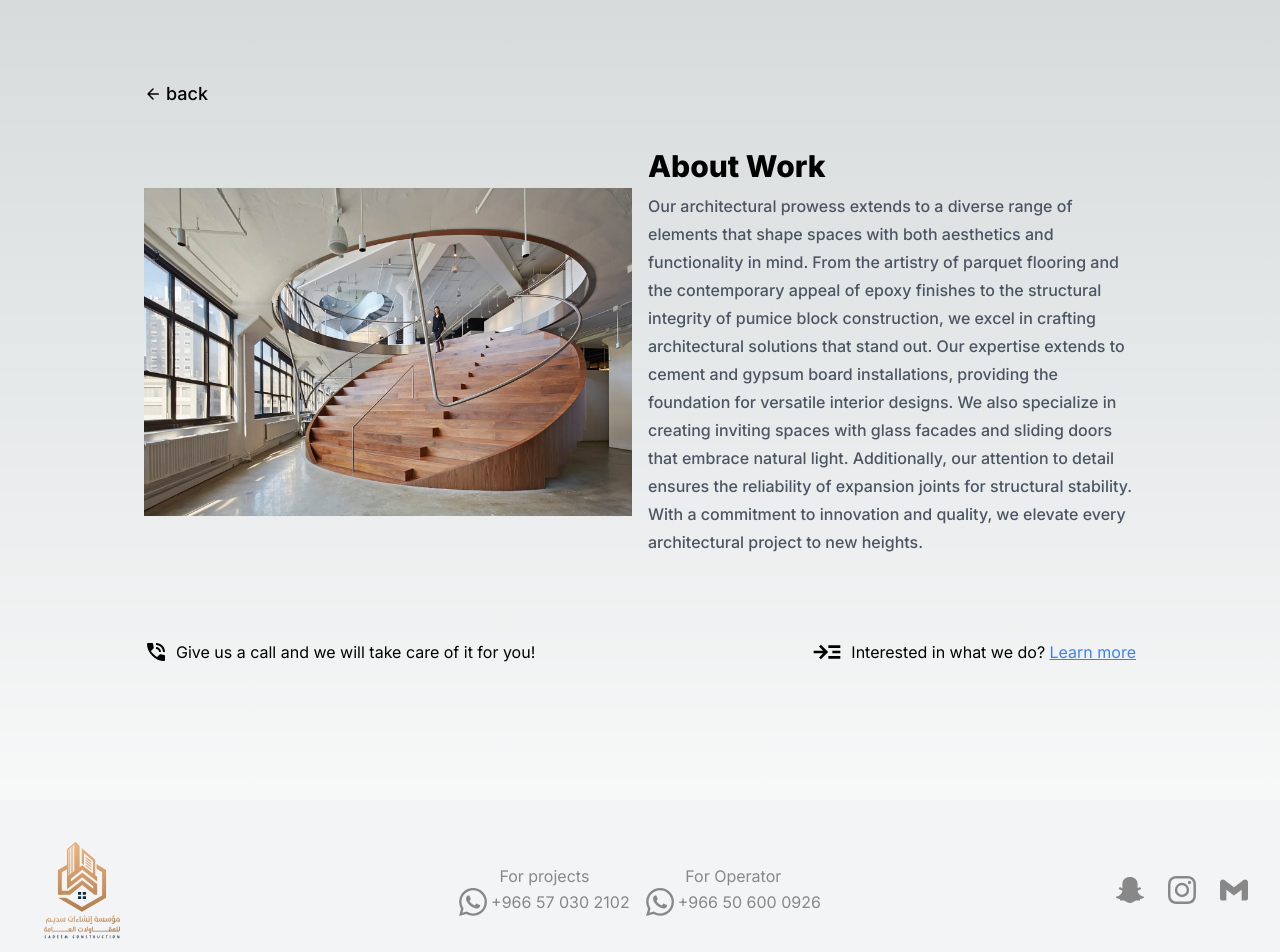
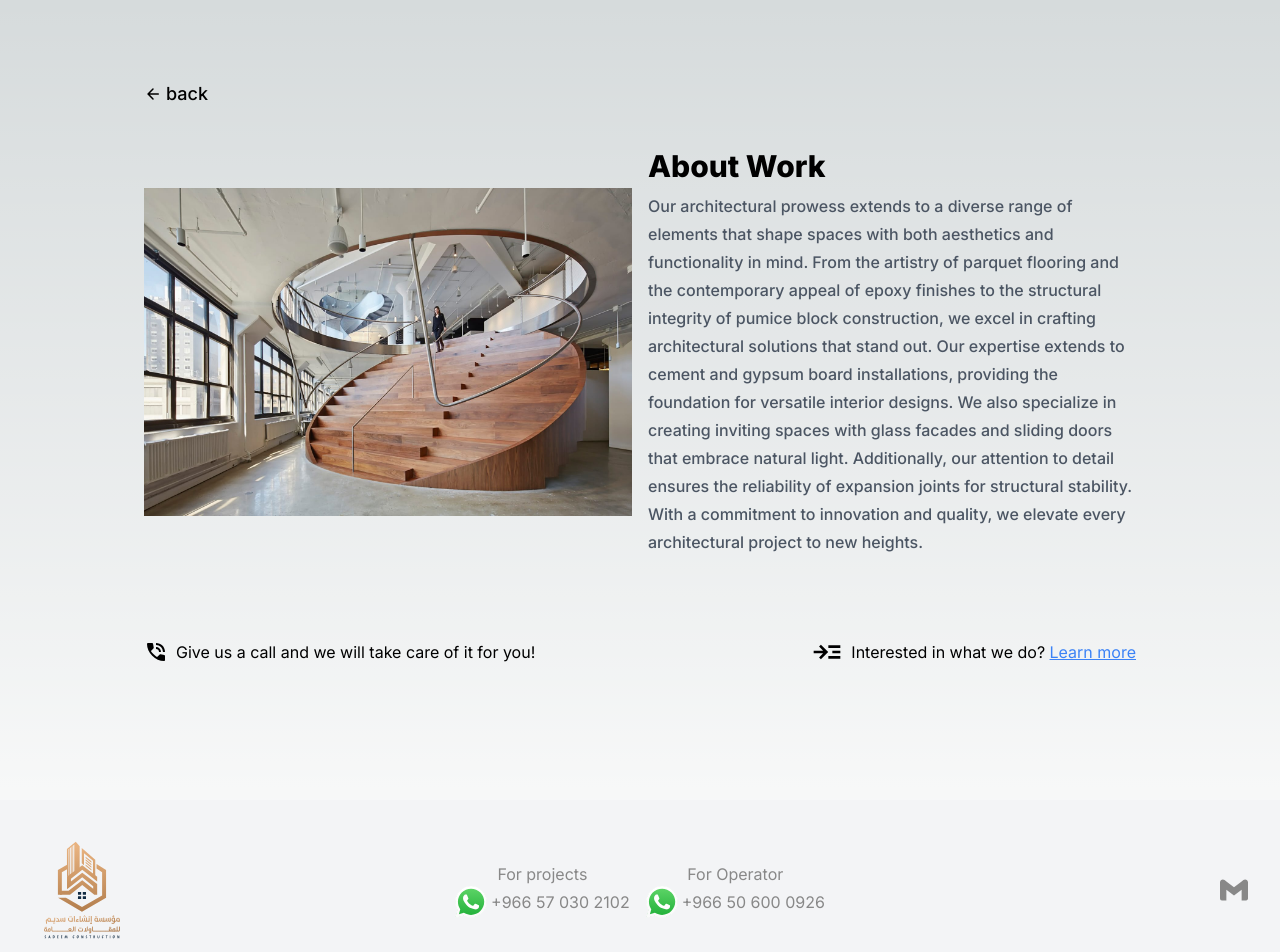
Before and after one commit to karim-mev/sad-construct, a Next.js app: page /services/architectural in a window 1280 px wide. Shown: the top 952 px of the page. Built offline with nearby package versions, Linux system fonts and the light colour scheme.

Commit message:
remove civil photos

```diff
--- a/src/app/page.tsx
+++ b/src/app/page.tsx
@@ -16,11 +16,11 @@
         <div className="absolute bg- bg-opacity-30 flex flex-wrap items- justify-between gap-5 px-10 md:px-40 w-full h-full">
           {" "}
           <div className="flex flex-col items-start justify-center gap-4">
-            <h1 className="text-3xl md:text-7xl text-[#1F1D8B] font-extrabold max-w-[25rem] !leading-snug">
-              DREAM IT WE BUILD
+            <h1 className="text-3xl md:text-7xl text-[#1F1D8B] font-extrabold max-w-[30rem] !leading-snug">
+              YOU DREAM IT WE BUILD
             </h1>
             <h3 className="text-lg font-medium text-[#1F1D8B]">
-              Construction made for the ever evolving world
+              Constructing your dream vision
             </h3>
             {/* <Link
               href="/"
--- a/src/components/Footer.tsx
+++ b/src/components/Footer.tsx
@@ -35,8 +35,8 @@
       </div>
       <div className="flex flex-1 gap-6">
         <div className="flex items-center justify-end gap-6 flex-1">
-          <Snapchat />
-          <Instagram />
+          {/* <Snapchat />
+          <Instagram /> */}
           <Link href="mailto:projects@sadeemconst.com"><Mail /></Link>
         </div>
       </div>
--- a/src/components/icons/Whatsapp.tsx
+++ b/src/components/icons/Whatsapp.tsx
@@ -4,14 +4,44 @@
   return (
     <svg
       xmlns="http://www.w3.org/2000/svg"
-      width="1.75em"
-      height="1.75em"
-      viewBox="0 0 24 24"
+      width="2em"
+      height="2em"
+      viewBox="0 0 256 258"
       {...props}
     >
+      <defs>
+        <linearGradient
+          id="logosWhatsappIcon0"
+          x1="50%"
+          x2="50%"
+          y1="100%"
+          y2="0%"
+        >
+          <stop offset="0%" stopColor="#1FAF38"></stop>
+          <stop offset="100%" stopColor="#60D669"></stop>
+        </linearGradient>
+        <linearGradient
+          id="logosWhatsappIcon1"
+          x1="50%"
+          x2="50%"
+          y1="100%"
+          y2="0%"
+        >
+          <stop offset="0%" stopColor="#F9F9F9"></stop>
+          <stop offset="100%" stopColor="#FFF"></stop>
+        </linearGradient>
+      </defs>
       <path
-        fill="#888888"
-        d="M17.472 14.382c-.297-.149-1.758-.867-2.03-.967c-.273-.099-.471-.148-.67.15c-.197.297-.767.966-.94 1.164c-.173.199-.347.223-.644.075c-.297-.15-1.255-.463-2.39-1.475c-.883-.788-1.48-1.761-1.653-2.059c-.173-.297-.018-.458.13-.606c.134-.133.298-.347.446-.52c.149-.174.198-.298.298-.497c.099-.198.05-.371-.025-.52c-.075-.149-.669-1.612-.916-2.207c-.242-.579-.487-.5-.669-.51a12.8 12.8 0 0 0-.57-.01c-.198 0-.52.074-.792.372c-.272.297-1.04 1.016-1.04 2.479c0 1.462 1.065 2.875 1.213 3.074c.149.198 2.096 3.2 5.077 4.487c.709.306 1.262.489 1.694.625c.712.227 1.36.195 1.871.118c.571-.085 1.758-.719 2.006-1.413c.248-.694.248-1.289.173-1.413c-.074-.124-.272-.198-.57-.347m-5.421 7.403h-.004a9.87 9.87 0 0 1-5.031-1.378l-.361-.214l-3.741.982l.998-3.648l-.235-.374a9.86 9.86 0 0 1-1.51-5.26c.001-5.45 4.436-9.884 9.888-9.884c2.64 0 5.122 1.03 6.988 2.898a9.825 9.825 0 0 1 2.893 6.994c-.003 5.45-4.437 9.884-9.885 9.884m8.413-18.297A11.815 11.815 0 0 0 12.05 0C5.495 0 .16 5.335.157 11.892c0 2.096.547 4.142 1.588 5.945L.057 24l6.305-1.654a11.882 11.882 0 0 0 5.683 1.448h.005c6.554 0 11.89-5.335 11.893-11.893a11.821 11.821 0 0 0-3.48-8.413Z"
+        fill="url(#logosWhatsappIcon0)"
+        d="M5.463 127.456c-.006 21.677 5.658 42.843 16.428 61.499L4.433 252.697l65.232-17.104a122.994 122.994 0 0 0 58.8 14.97h.054c67.815 0 123.018-55.183 123.047-123.01c.013-32.867-12.775-63.773-36.009-87.025c-23.23-23.25-54.125-36.061-87.043-36.076c-67.823 0-123.022 55.18-123.05 123.004"
+      ></path>
+      <path
+        fill="url(#logosWhatsappIcon1)"
+        d="M1.07 127.416c-.007 22.457 5.86 44.38 17.014 63.704L0 257.147l67.571-17.717c18.618 10.151 39.58 15.503 60.91 15.511h.055c70.248 0 127.434-57.168 127.464-127.423c.012-34.048-13.236-66.065-37.3-90.15C194.633 13.286 162.633.014 128.536 0C58.276 0 1.099 57.16 1.071 127.416Zm40.24 60.376l-2.523-4.005c-10.606-16.864-16.204-36.352-16.196-56.363C22.614 69.029 70.138 21.52 128.576 21.52c28.3.012 54.896 11.044 74.9 31.06c20.003 20.018 31.01 46.628 31.003 74.93c-.026 58.395-47.551 105.91-105.943 105.91h-.042c-19.013-.01-37.66-5.116-53.922-14.765l-3.87-2.295l-40.098 10.513l10.706-39.082Z"
+      ></path>
+      <path
+        fill="#FFF"
+        d="M96.678 74.148c-2.386-5.303-4.897-5.41-7.166-5.503c-1.858-.08-3.982-.074-6.104-.074c-2.124 0-5.575.799-8.492 3.984c-2.92 3.188-11.148 10.892-11.148 26.561c0 15.67 11.413 30.813 13.004 32.94c1.593 2.123 22.033 35.307 54.405 48.073c26.904 10.609 32.379 8.499 38.218 7.967c5.84-.53 18.844-7.702 21.497-15.139c2.655-7.436 2.655-13.81 1.859-15.142c-.796-1.327-2.92-2.124-6.105-3.716c-3.186-1.593-18.844-9.298-21.763-10.361c-2.92-1.062-5.043-1.592-7.167 1.597c-2.124 3.184-8.223 10.356-10.082 12.48c-1.857 2.129-3.716 2.394-6.9.801c-3.187-1.598-13.444-4.957-25.613-15.806c-9.468-8.442-15.86-18.867-17.718-22.056c-1.858-3.184-.199-4.91 1.398-6.497c1.431-1.427 3.186-3.719 4.78-5.578c1.588-1.86 2.118-3.187 3.18-5.311c1.063-2.126.531-3.986-.264-5.579c-.798-1.593-6.987-17.343-9.819-23.64"
       ></path>
     </svg>
   );
--- a/src/config/services.ts
+++ b/src/config/services.ts
@@ -96,10 +96,10 @@
       {
         title: "",
         steps: [
-          "/civil/a1.jpg",
-          "/civil/a2.jpg",
-          "/civil/a3.jpg",
-          "/civil/a4.jpg",
+          // "/civil/a1.jpg",
+          // "/civil/a2.jpg",
+          // "/civil/a3.jpg",
+          // "/civil/a4.jpg",
           "/civil/a5.jpg",
           "/civil/a6.jpg",
           "/civil/a7.jpg",
@@ -120,7 +120,7 @@
           "/civil/a22.jpg",
           "/civil/a23.jpg",
           "/civil/a24.jpg",
-          "/civil/a25.jpg",
+          // "/civil/a25.jpg",
           "/civil/a26.jpg",
           "/civil/a27.jpg",
           "/civil/a28.jpg",
```
